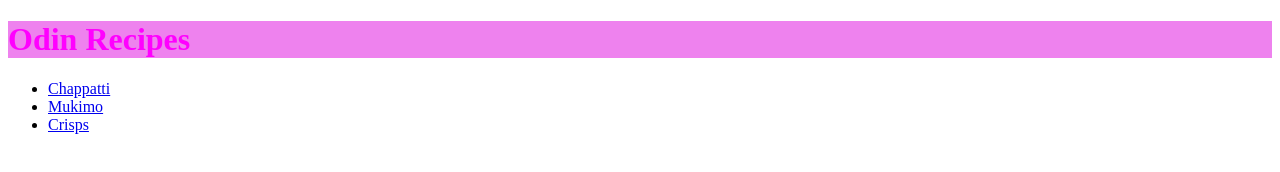
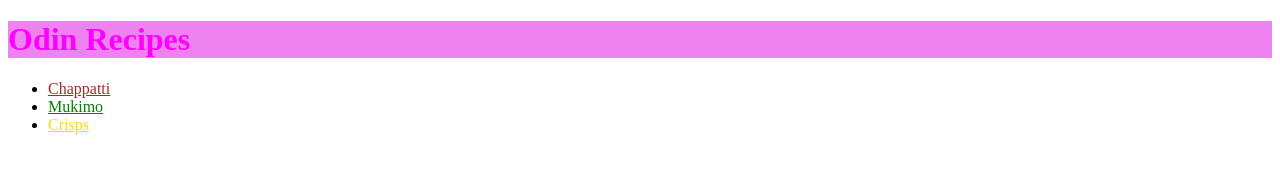
Before and after one commit to Nyoikelawe/odin-recipes, a plain HTML site: page index.html in a window 1280 px wide. Drawn offline with Linux system fonts and the light colour scheme.

Commit message:
Added color to the three entries

```diff
--- a/style.css
+++ b/style.css
@@ -2,3 +2,12 @@ h1 {
     color: fuchsia;
     background-color: violet;
 }
+.hungry {
+    color: #a52a2a;
+}
+.eeky {
+    color: hsl(120, 100%, 25%);
+}
+.crunchy {
+    color: gold;
+}
```
